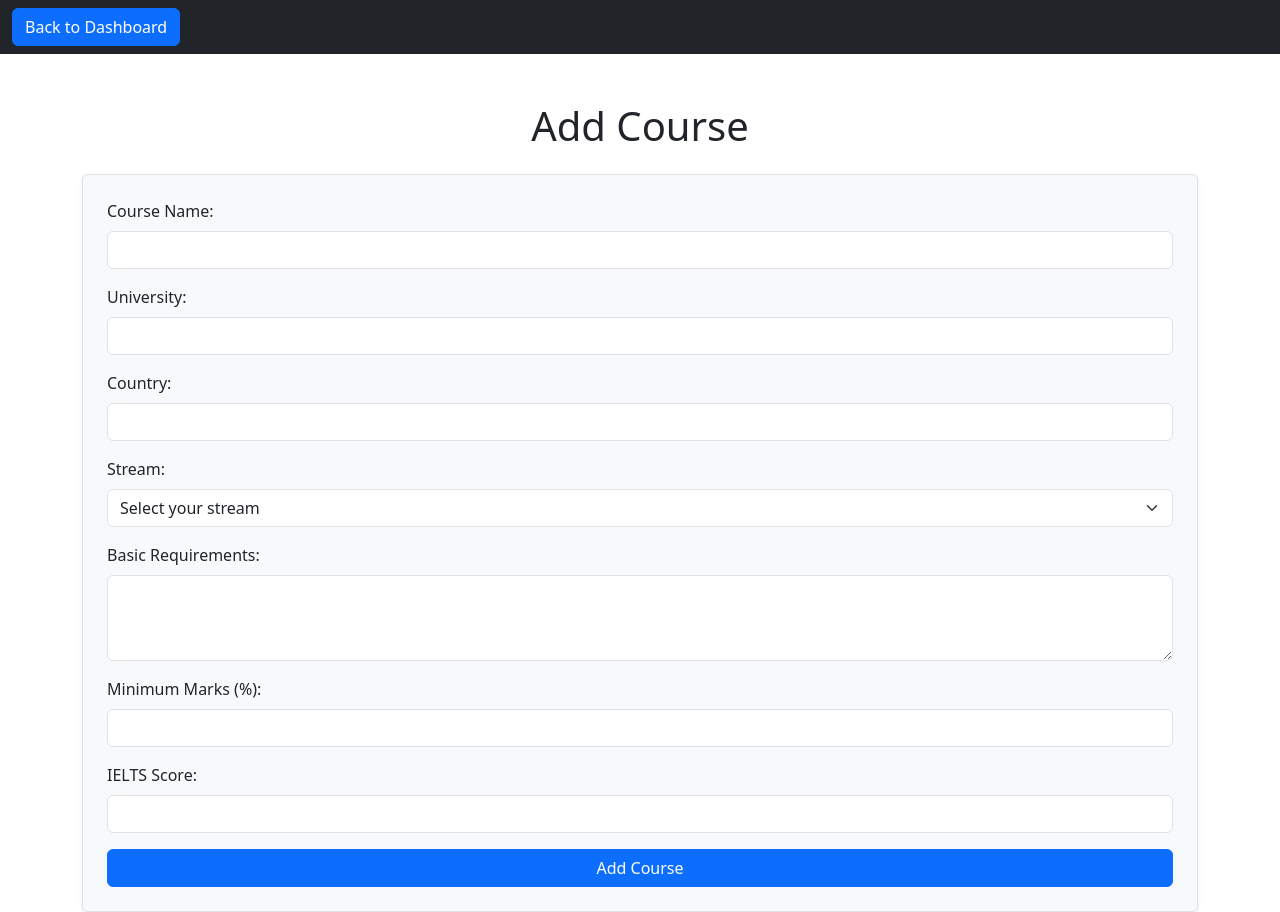
After one commit to Tom77-7/AbroadConsultancy, a Django app: page /app/add-course/ in a window 1280 px wide. The commit adds this page. Run offline with Django 5.2, Linux system fonts and the light colour scheme.

Commit message:
Added add course and match course pages

```diff
--- /dev/null
+++ b/abroad_app/templates/course/add_course.html
@@ -0,0 +1,78 @@
+<!DOCTYPE html>
+<html lang="en">
+    <head>
+        <meta charset="UTF-8">
+        <meta name="viewport" content="width=device-width, initial-scale=1.0">
+        <title>Add Course</title>
+        <!-- Bootstrap CSS -->
+        <link href="https://cdn.jsdelivr.net/npm/bootstrap@5.3.0/dist/css/bootstrap.min.css" rel="stylesheet">
+    </head>
+    <body>
+        <!-- Navbar -->
+        <nav class="navbar navbar-expand-lg navbar-dark bg-dark">
+            <div class="container-fluid">
+                <a href="{% url 'dashboard' %}" class="btn btn-primary">Back to Dashboard</a>
+            </div>
+        </nav>
+
+        <div class="container mt-5">
+            <h1 class="text-center mb-4">Add Course</h1>
+
+            <!-- Display Success Messages -->
+            {% if messages %}
+                <div class="alert alert-success">
+                    {% for message in messages %}
+                        <p>{{ message }}</p>
+                    {% endfor %}
+                </div>
+            {% endif %}
+
+            <!-- Course Addition Form -->
+            <form method="POST" class="p-4 border rounded shadow-sm bg-light">
+                {% csrf_token %}
+                <div class="mb-3">
+                    <label for="course_name" class="form-label">Course Name:</label>
+                    <input type="text" id="course_name" name="course_name" class="form-control" required>
+                </div>
+
+                <div class="mb-3">
+                    <label for="university" class="form-label">University:</label>
+                    <input type="text" id="university" name="university" class="form-control" required>
+                </div>
+
+                <div class="mb-3">
+                    <label for="country" class="form-label">Country:</label>
+                    <input type="text" id="country" name="country" class="form-control" required>
+                </div>
+
+                <div class="mb-3">
+                    <label for="stream" class="form-label">Stream:</label>
+                    <select id="stream" name="stream" class="form-select" required>
+                        <option value="" disabled selected>Select your stream</option>
+                        <option value="Science - Biology">Science Stream - Biology</option>
+                        <option value="Science - Computer">Science Stream - Computer</option>
+                        <option value="Commerce">Commerce</option>
+                        <option value="Humanities">Humanities</option>
+                    </select>
+                </div>
+
+                <div class="mb-3">
+                    <label for="basic_requirements" class="form-label">Basic Requirements:</label>
+                    <textarea id="basic_requirements" name="basic_requirements" class="form-control" rows="3" required></textarea>
+                </div>
+
+                <div class="mb-3">
+                    <label for="minimum_marks" class="form-label">Minimum Marks (%):</label>
+                    <input type="number" id="minimum_marks" name="minimum_marks" class="form-control" step="0.01" required>
+                </div>
+
+                <div class="mb-3">
+                    <label for="ielts_score" class="form-label">IELTS Score:</label>
+                    <input type="number" id="ielts_score" name="ielts_score" class="form-control" step="0.01" required>
+                </div>
+
+                <button type="submit" class="btn btn-primary w-100">Add Course</button>
+            </form>
+        </div>
+    </body>
+</html>
--- a/abroad_app/urls.py
+++ b/abroad_app/urls.py
@@ -3,4 +3,7 @@ from . import views
 
 urlpatterns = [
     path('register/', views.register_student, name='register_student'),
+    path('add-course/', views.add_course, name='add_course'),
+    path('match-courses/', views.match_courses, name='match_courses'),
+    path('checkout-course/', views.checkout_course, name='checkout_course'),
 ]
--- a/abroad_app/views.py
+++ b/abroad_app/views.py
@@ -1,6 +1,7 @@
 from django.shortcuts import render, redirect
 from .models import Student
 from django.contrib import messages
+from .models import Course
 
 def register_student(request):
     if request.method == 'POST':
@@ -31,3 +32,70 @@ def register_student(request):
         return redirect('register_student')
 
     return render(request, 'student/registration.html')
+
+def add_course(request):
+    if request.method == 'POST':
+        course_name = request.POST.get('course_name')
+        university = request.POST.get('university')
+        country = request.POST.get('country')
+        stream = request.POST.get('stream')  # Handle stream
+        basic_requirements = request.POST.get('basic_requirements')
+        minimum_marks = request.POST.get('minimum_marks')
+        ielts_score = request.POST.get('ielts_score')
+
+        # Save the course record
+        course = Course(
+            course_name=course_name,
+            university=university,
+            country=country,
+            stream=stream,  # Save stream
+            basic_requirements=basic_requirements,
+            minimum_marks=minimum_marks,
+            ielts_score=ielts_score
+        )
+        course.save()
+
+        # Show success message and redirect
+        messages.success(request, f"Course '{course_name}' added successfully!")
+        return redirect('add_course')
+
+    return render(request, 'course/add_course.html')
+
+def match_courses(request):
+    student = None
+    eligible_courses = []
+
+    if request.method == 'POST':
+        student_id = request.POST.get('student_id')  # Get the Student ID from the form
+
+        try:
+            # Fetch the student based on the entered Student ID
+            student = Student.objects.get(student_id=student_id)
+
+            # Filter courses based on the student's preferences and eligibility
+            eligible_courses = Course.objects.filter(
+                country__in=student.preferred_countries.split(', '),
+                course_name__in=student.preferred_courses.split(', '),
+                stream=student.stream,  # Match stream
+                minimum_marks__lte=student.marks_12th,
+                ielts_score__lte=6.5  # Assuming a default IELTS score for matching
+            )
+        except Student.DoesNotExist:
+            # If the Student ID is invalid, show an error message
+            messages.error(request, "Student ID not found. Please try again.")
+
+    return render(request, 'course/match_courses.html', {
+        'student': student,
+        'eligible_courses': eligible_courses
+    })
+
+def checkout_course(request):
+    if request.method == 'POST':
+        course_id = request.POST.get('selected_course')  # Get the selected course ID
+        try:
+            course = Course.objects.get(id=course_id)
+            messages.success(request, f"You have successfully checked out the course: {course.course_name}")
+            return redirect('match_courses')
+        except Course.DoesNotExist:
+            messages.error(request, "Invalid course selection. Please try again.")
+            return redirect('match_courses')
```
Also changed, not shown: abroad_app/models.py (+24 -0 lines), abroad_app/templates/course/match_courses.html (added, +72 -0 lines), authentication/templates/authentication/dashboard.html (+10 -0 lines), abroad_app/migrations/0003_course.py (added).
